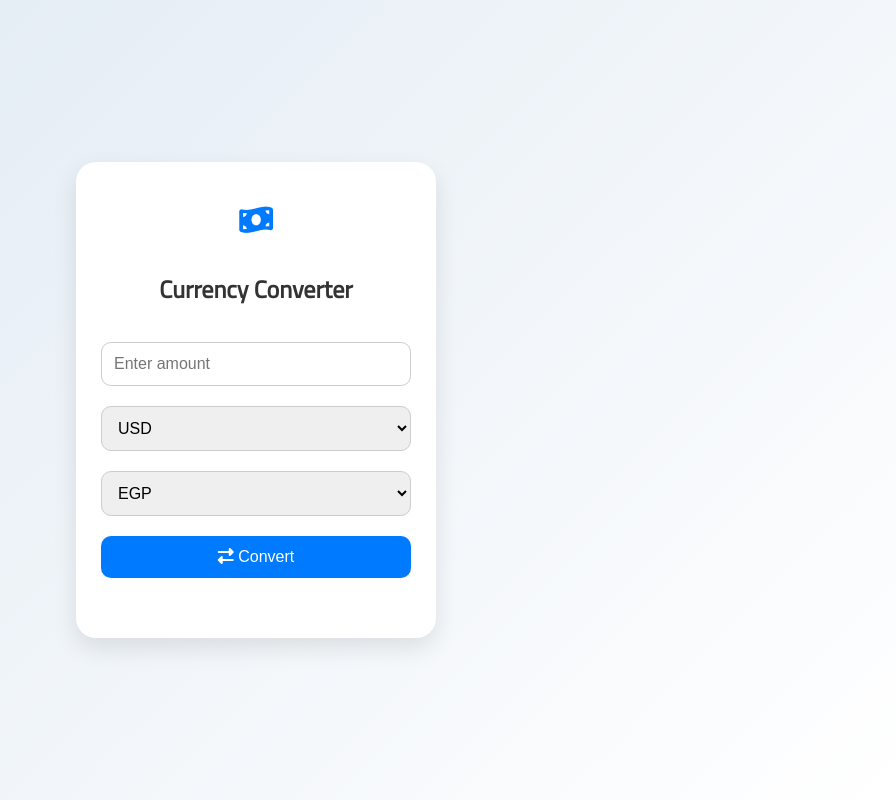
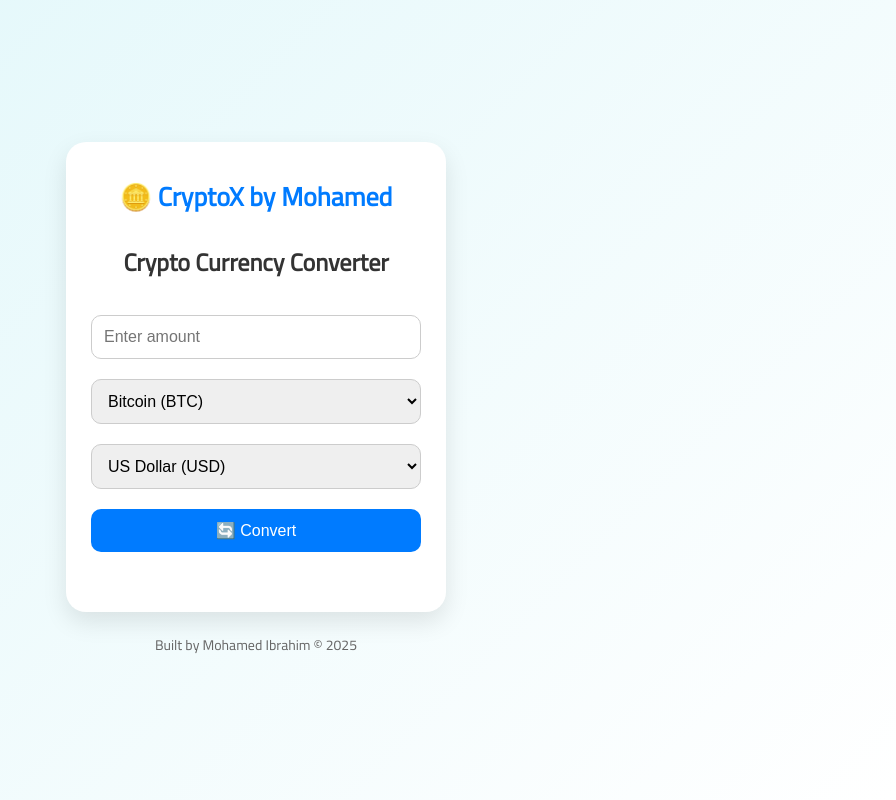
Before and after one commit to egydevol/rrency-converter, a plain HTML site: page index.html in a window 1280 px wide. Shown: the whole page, without its empty margins (384-1280 px from the left). Drawn offline with Linux system fonts and the light colour scheme.

Commit message:
Update index.html

```diff
--- a/index.html
+++ b/index.html
@@ -3,22 +3,21 @@
 <head>
   <meta charset="UTF-8" />
   <meta name="viewport" content="width=device-width, initial-scale=1.0"/>
-  <title>Currency Converter</title>
+  <title>Crypto Converter</title>
   <link href="https://fonts.googleapis.com/css2?family=Cairo&display=swap" rel="stylesheet">
   <script src="https://kit.fontawesome.com/a076d05399.js" crossorigin="anonymous"></script>
   <style>
-    * {
-      box-sizing: border-box;
-    }
+    * { box-sizing: border-box; }
 
     body {
       font-family: 'Cairo', sans-serif;
-      background: linear-gradient(135deg, #dfe9f3, #ffffff);
+      background: linear-gradient(135deg, #e0f7fa, #fff);
       display: flex;
       justify-content: center;
       align-items: center;
       height: 100vh;
       margin: 0;
+      flex-direction: column;
     }
 
     .converter {
@@ -27,8 +26,15 @@
       border-radius: 20px;
       box-shadow: 0 10px 25px rgba(0,0,0,0.1);
       width: 100%;
-      max-width: 360px;
+      max-width: 380px;
       text-align: center;
+    }
+
+    .logo {
+      font-size: 26px;
+      font-weight: bold;
+      color: #007bff;
+      margin-bottom: 10px;
     }
 
     h2 {
@@ -69,37 +75,44 @@
       color: #444;
     }
 
-    .icon {
-      font-size: 30px;
-      color: #007bff;
-      margin-bottom: 10px;
+    .footer {
+      margin-top: 20px;
+      font-size: 14px;
+      color: #666;
     }
   </style>
 </head>
 <body>
 
   <div class="converter">
-    <div class="icon"><i class="fas fa-money-bill-wave"></i></div>
-    <h2>Currency Converter</h2>
+    <div class="logo">🪙 CryptoX by Mohamed</div>
+    <h2>Crypto Currency Converter</h2>
 
     <input type="number" id="amount" placeholder="Enter amount" />
 
     <select id="fromCurrency">
-      <option value="USD">USD</option>
-      <option value="EGP">EGP</option>
-      <option value="EUR">EUR</option>
+      <option value="bitcoin">Bitcoin (BTC)</option>
+      <option value="ethereum">Ethereum (ETH)</option>
+      <option value="tether">Tether (USDT)</option>
+      <option value="solana">Solana (SOL)</option>
+      <option value="binancecoin">Binance Coin (BNB)</option>
     </select>
 
     <select id="toCurrency">
-      <option value="EGP">EGP</option>
-      <option value="USD">USD</option>
-      <option value="EUR">EUR</option>
+      <option value="usd">US Dollar (USD)</option>
+      <option value="bitcoin">Bitcoin (BTC)</option>
+      <option value="ethereum">Ethereum (ETH)</option>
+      <option value="tether">Tether (USDT)</option>
+      <option value="solana">Solana (SOL)</option>
+      <option value="binancecoin">Binance Coin (BNB)</option>
     </select>
 
-    <button onclick="convert()"><i class="fas fa-exchange-alt"></i> Convert</button>
+    <button onclick="convert()">🔄 Convert</button>
 
     <div class="result" id="result"></div>
   </div>
+
+  <div class="footer">Built by Mohamed Ibrahim © 2025</div>
 
   <script>
     async function convert() {
@@ -113,16 +126,17 @@
       }
 
       try {
-        const url = `https://api.exchangerate-api.com/v4/latest/${from}`;
+        const url = `https://api.coingecko.com/api/v3/simple/price?ids=${from}&vs_currencies=${to}`;
         const res = await fetch(url);
         const data = await res.json();
 
-        const rate = data.rates[to];
-        const result = (amount * rate).toFixed(2);
+        const rate = data[from][to];
+        const result = (amount * rate).toFixed(6);
 
-        document.getElementById('result').innerText = `${amount} ${from} = ${result} ${to}`;
-      } catch (error) {
-        document.getElementById('result').innerText = 'Error fetching exchange rates.';
+        document.getElementById('result').innerText =
+          `${amount} ${from.toUpperCase()} = ${result} ${to.toUpperCase()}`;
+      } catch (err) {
+        document.getElementById('result').innerText = 'Error fetching data.';
       }
     }
   </script>
```
